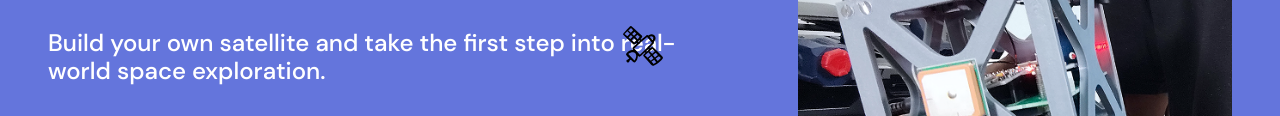
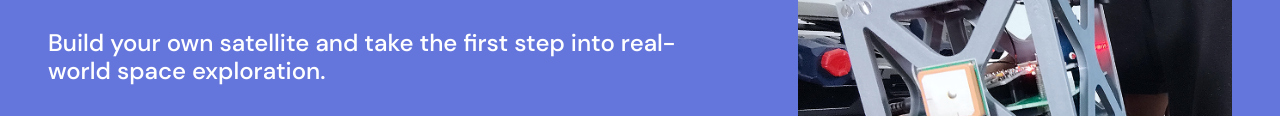
Before and after one commit to piojeet/nexus5-1600, a plain HTML site: page index.html in a window 1280 px wide. Shown: the part 357-473 px from the top of the page. Drawn offline with nearby package versions, Linux system fonts and the light colour scheme.

Commit message:
first commit

```diff
--- a/css/style.css
+++ b/css/style.css
@@ -1922,7 +1922,7 @@ nav {
         transition: transform 150ms ease, opacity 50ms ease;
         will-change: transform, opacity;
         z-index: 99999;
-        opacity: 0;
+        opacity: 0 !important;
     }
 
     /* smaller when hovering interactive elements, optional */
```
